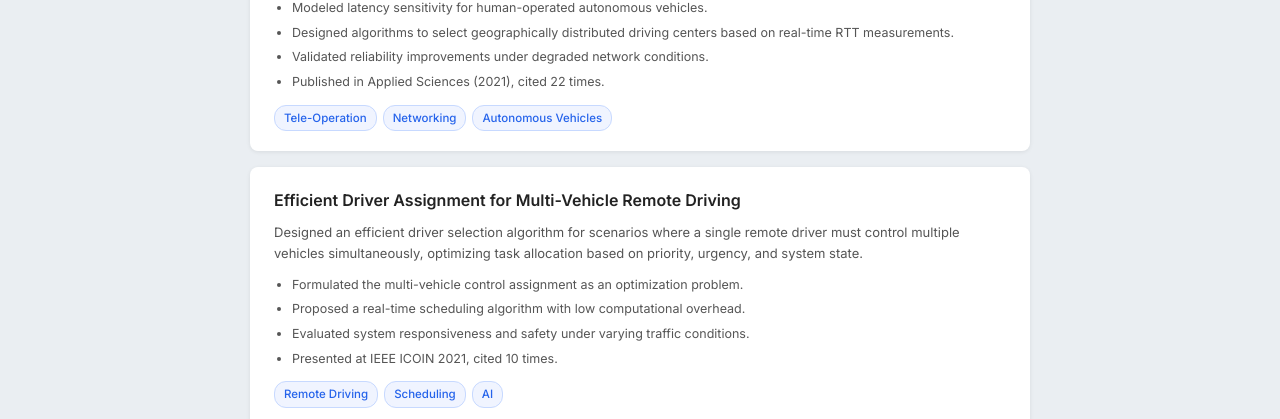
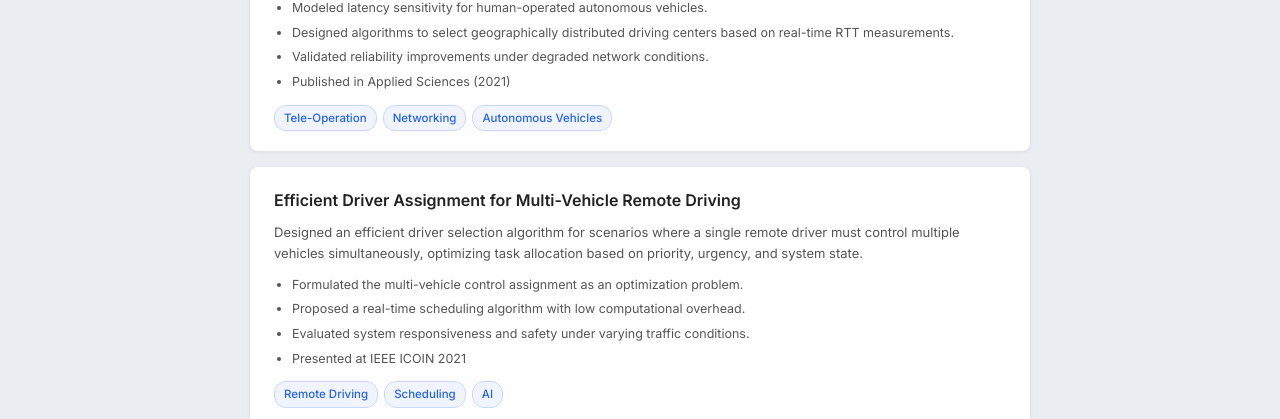
Before and after one commit to ramaq05/ramaq05.github.io, a plain HTML site: page research-projects.html in a window 1280 px wide. Shown: the part 253-672 px from the top of the page. Drawn offline with Linux system fonts and the light colour scheme.

Commit message:
Update research-projects.html

```diff
--- a/research-projects.html
+++ b/research-projects.html
@@ -43,7 +43,7 @@
       <li>Modeled latency sensitivity for human-operated autonomous vehicles.</li>
       <li>Designed algorithms to select geographically distributed driving centers based on real-time RTT measurements.</li>
       <li>Validated reliability improvements under degraded network conditions.</li>
-      <li>Published in Applied Sciences (2021), cited 22 times.</li>
+      <li>Published in Applied Sciences (2021) </li>
     </ul>
     <div class="project-tags">
       <span class="ptag">Tele-Operation</span>
@@ -63,7 +63,7 @@
       <li>Formulated the multi-vehicle control assignment as an optimization problem.</li>
       <li>Proposed a real-time scheduling algorithm with low computational overhead.</li>
       <li>Evaluated system responsiveness and safety under varying traffic conditions.</li>
-      <li>Presented at IEEE ICOIN 2021, cited 10 times.</li>
+      <li>Presented at IEEE ICOIN 2021 </li>
     </ul>
     <div class="project-tags">
       <span class="ptag">Remote Driving</span>
```
